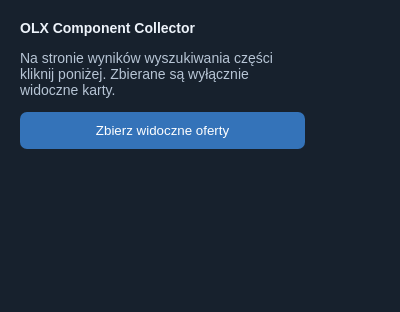
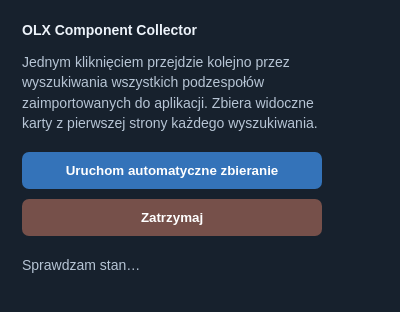
Before and after one commit to xTydan/opc, a browser extension: page component_valuator/extension/popup.html in a window 400 px wide. Drawn offline with Linux system fonts and the light colour scheme.

Commit message:
Add one-click collection controls

```diff
--- a/component_valuator/extension/popup.html
+++ b/component_valuator/extension/popup.html
@@ -1 +1 @@
-<!doctype html><html lang="pl"><head><meta charset="utf-8"><style>body{font:14px Arial;width:285px;padding:12px;background:#17212d;color:#edf3fa}button{width:100%;padding:11px;background:#3473b9;color:white;border:0;border-radius:7px;cursor:pointer}p{color:#b7c5d5}</style></head><body><b>OLX Component Collector</b><p>Na stronie wyników wyszukiwania części kliknij poniżej. Zbierane są wyłącznie widoczne karty.</p><button id="collect">Zbierz widoczne oferty</button><p id="status"></p><script src="popup.js"></script></body></html>
+<!doctype html><html lang="pl"><head><meta charset="utf-8"><style>body{font:14px Arial;width:300px;padding:14px;background:#17212d;color:#edf3fa}button{width:100%;padding:11px;background:#3473b9;color:white;border:0;border-radius:7px;cursor:pointer;font-weight:600;margin:5px 0}button.stop{background:#76504a}p{color:#b7c5d5;line-height:1.45}</style></head><body><b>OLX Component Collector</b><p>Jednym kliknięciem przejdzie kolejno przez wyszukiwania wszystkich podzespołów zaimportowanych do aplikacji. Zbiera widoczne karty z pierwszej strony każdego wyszukiwania.</p><button id="start">Uruchom automatyczne zbieranie</button><button id="stop" class="stop">Zatrzymaj</button><p id="status">Sprawdzam stan…</p><script src="popup.js"></script></body></html>
```
